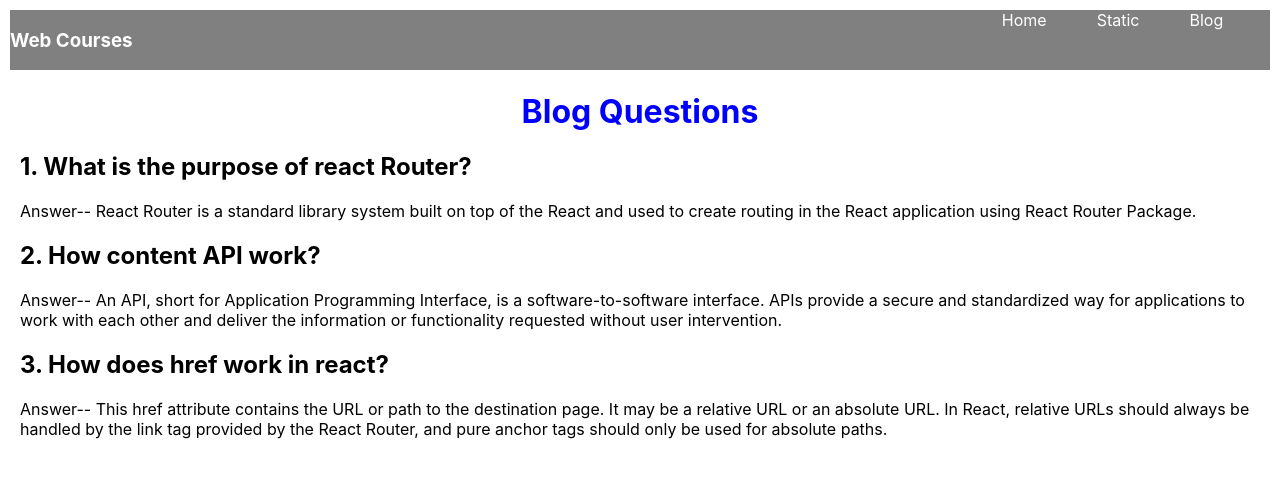
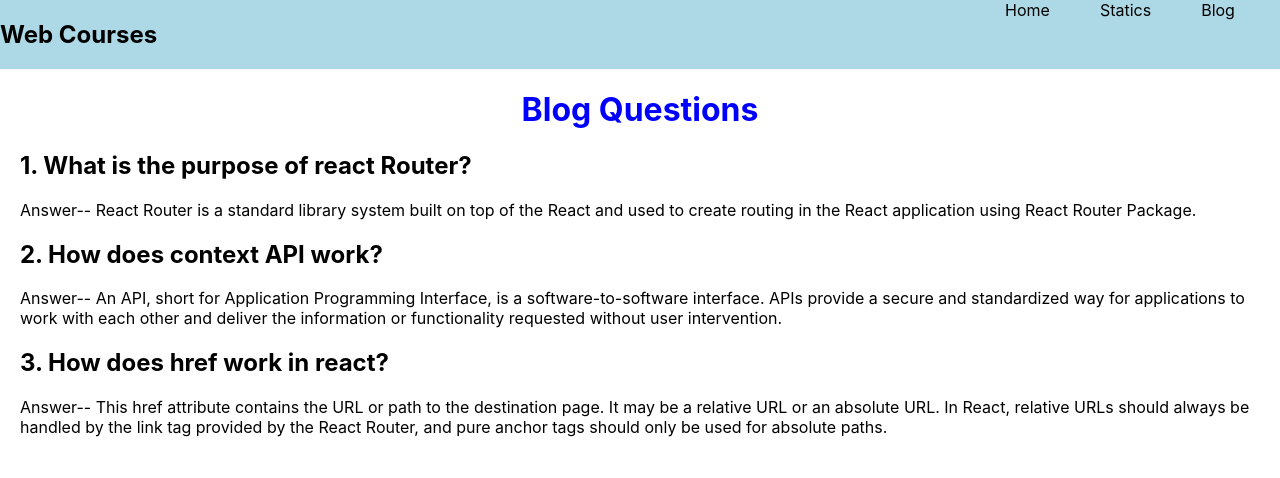
Before and after one commit to sanjidaakhanda/web-courses-repo, a React (Create React App) app: page /Blog in a window 1280 px wide. Shown: the top 478 px of the page. Built offline with nearby package versions, Linux system fonts and the light colour scheme.

Commit message:
statics   commit

```diff
--- a/src/App.js
+++ b/src/App.js
@@ -27,9 +27,23 @@ function App() {
           },
           element: <TopicDetail></TopicDetail>,
         },
-        { path: "/Static", element: <Static></Static> },
+        {
+          path: "/Static",
+          loader: () => {
+            fetch("https://openapi.programming-hero.com/api/quiz");
+          },
+          element: <Static></Static>,
+        },
         { path: "/Blog", element: <Blog></Blog> },
       ],
+    },
+    {
+      path: "*",
+      element: (
+        <div>
+          <h1>Data not found</h1>
+        </div>
+      ),
     },
   ]);
   return (
--- a/src/components/Blog/Blog.js
+++ b/src/components/Blog/Blog.js
@@ -11,7 +11,7 @@ const Blog = () => {
         React and used to create routing in the React application using React
         Router Package.
       </p>
-      <h2>2. How content API work?</h2>
+      <h2>2. How does context API work?</h2>
       <p>
         Answer-- An API, short for Application Programming Interface, is a
         software-to-software interface. APIs provide a secure and standardized
--- a/src/components/Header/Header.css
+++ b/src/components/Header/Header.css
@@ -1,13 +1,14 @@
 .navbar-container {
   display: grid;
   grid-template-columns: 3fr 1fr;
-  margin: 10px;
-  background-color: gray;
-  color: white;
+
+  background-color: lightblue;
+  color: black;
 }
 .header a {
-  color: white;
+  color: black;
   text-decoration: none;
   font-weight: 400px;
   margin: 25px;
+  font-weight: 400;
 }
--- a/src/components/Header/Header.js
+++ b/src/components/Header/Header.js
@@ -4,11 +4,11 @@ import "./Header.css";
 const Header = () => {
   return (
     <nav className="navbar-container">
-      <h3>Web Courses</h3>
+      <h2>Web Courses</h2>
 
       <div className="header">
         <Link to="/Home">Home</Link>
-        <Link to="./Static">Static</Link>
+        <Link to="./Static">Statics</Link>
         <Link to="./Blog">Blog</Link>
       </div>
     </nav>
--- a/src/components/Home/Home.css
+++ b/src/components/Home/Home.css
@@ -12,8 +12,8 @@
   background-color: lightgrey;
 }
 .home-pic {
-  width: 250px;
-  height: 250px;
+  width: 350px;
+  height: 350px;
   border-radius: 10px;
   display: flex;
 
--- a/src/components/Quiz/Quiz.css
+++ b/src/components/Quiz/Quiz.css
@@ -3,3 +3,7 @@
   border-radius: 10px;
   padding: 10px;
 }
+.option {
+  display: flex;
+  width: 60px;
+}
--- a/src/components/Static/Static.js
+++ b/src/components/Static/Static.js
@@ -1,9 +1,10 @@
 import React from "react";
-
+import { useLoaderData } from "react-router-dom";
 const Static = () => {
+  const statics = useLoaderData();
   return (
     <div>
-      <h1>this is Static</h1>
+      <h1>total quzies:{statics.length}</h1>
     </div>
   );
 };
--- a/src/components/Topic/Topic.js
+++ b/src/components/Topic/Topic.js
@@ -2,11 +2,12 @@ import React from "react";
 import { Link } from "react-router-dom";
 const Topic = ({ topic }) => {
   console.log(topic);
-  const { logo, name, id } = topic;
+  const { logo, name, id, total } = topic;
   return (
     <div className="topic">
       <img src={logo} alt="" />
-      <p>Name:{name}</p>
+      <p>{name}</p>
+      <p>Total quiz:{total}</p>
       <Link to={`/topic/${id}`}>
         <button>Start Quiz</button>
       </Link>
```
